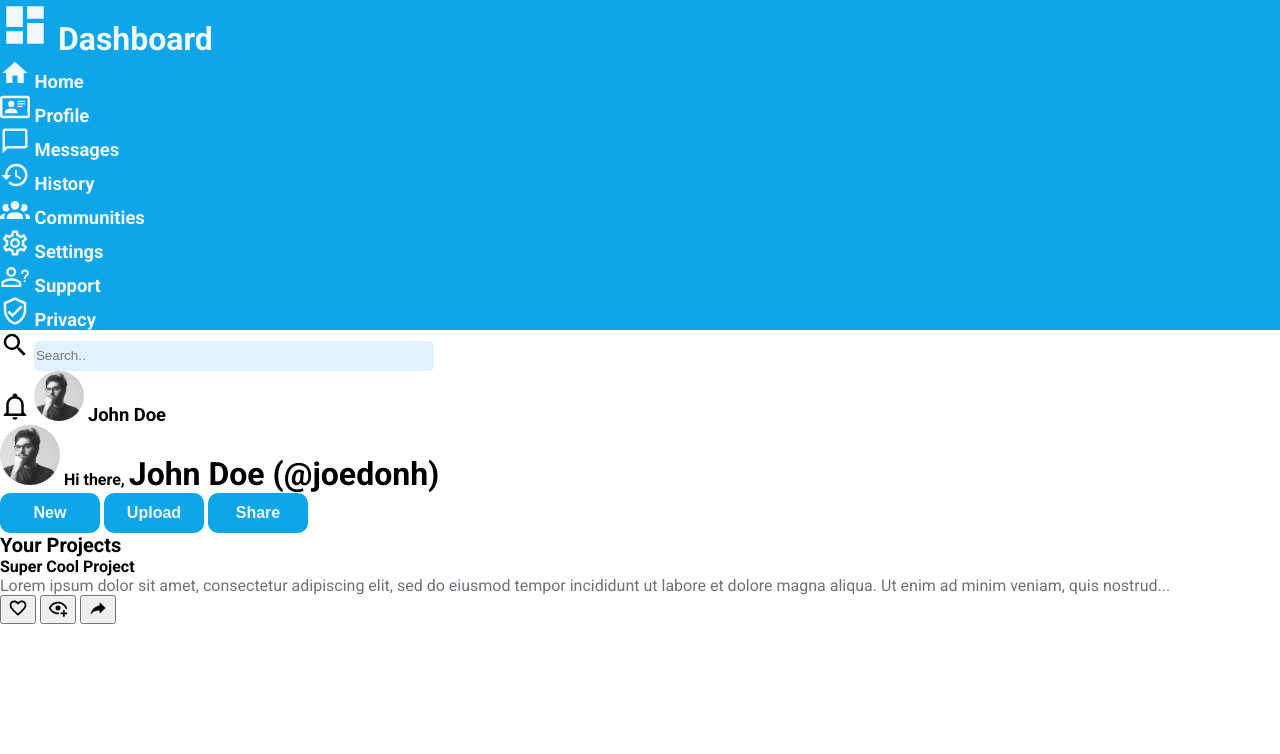
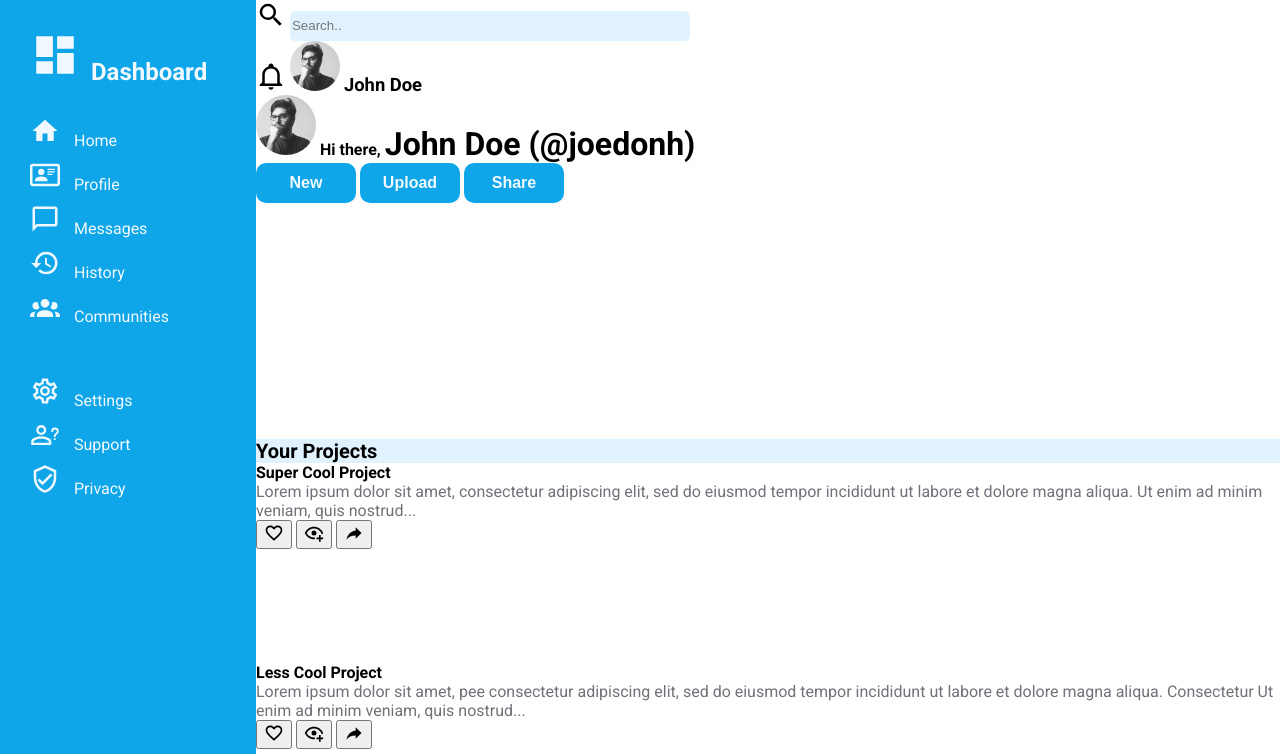
Before and after one commit to xyzuka/Grid-Project-Admin-Dashboard, a plain HTML site: page index.html in a window 1280 px wide. Shown: the top 754 px of the page. Drawn offline with Linux system fonts and the light colour scheme.

Commit message:
Applying Grid, Formatting the Dashboard

```diff
--- a/index.html
+++ b/index.html
@@ -14,6 +14,7 @@
     />
   </head>
   <body>
+    <div class="page-grid-container">
       <div class="sidebar">
         <div class="logo-details">
           <span class="logo">
@@ -481,5 +482,6 @@
           </div>
         </div>
       </div>
+    </div>
   </body>
 </html>
--- a/style.css
+++ b/style.css
@@ -37,8 +37,10 @@ img {
 
 .logo-details {
   color: #f0f9ff;
-  font-size: 2rem;
+  font-size: 1.5rem;
   font-weight: bold;
+  margin-left: 30px;
+  margin-top: 30px;
 }
 
 .sidebar {
@@ -47,9 +49,30 @@ img {
 
 .link {
   text-decoration: none;
-  font-weight: bold;
-  font-size: 1.15rem;
+  font-weight: 400;
+  font-size: 1rem;
   color: #f0f9ff;
+  margin-left: 30px;
+}
+
+span.link-name {
+  margin-left: 10px;
+}
+
+span.logo-name {
+  margin-left: 5px;
+}
+
+.nav-container {
+  margin-top: 20px;
+}
+
+li {
+  padding-top: 10px;
+}
+
+.settings-container {
+  margin-top: 40px;
 }
 
 input {
@@ -107,6 +130,7 @@ img {
 
 .article .card {
   height: 200px;
+  background: white;
 }
 
 .title,
@@ -123,3 +147,27 @@ img {
 h4 {
   font-size: 0.9rem;
 }
+
+/* grid styling */
+.page-grid-container {
+  display: grid;
+  grid-template-columns: 1fr 4fr;
+  grid-template-rows: 1fr 4fr;
+}
+
+.sidebar {
+  grid-column: 1/2;
+  grid-row: 1/3;
+
+}
+
+.welcome-container {
+  grid-column: 2/3;
+  grid-row: 1/2;
+}
+
+.dashboard-container {
+  background: #e0f2fe;
+  grid-column: 2/3;
+  grid-row: 2/3;
+}
```
Lines whose indentation alone changed are shown as unchanged.
